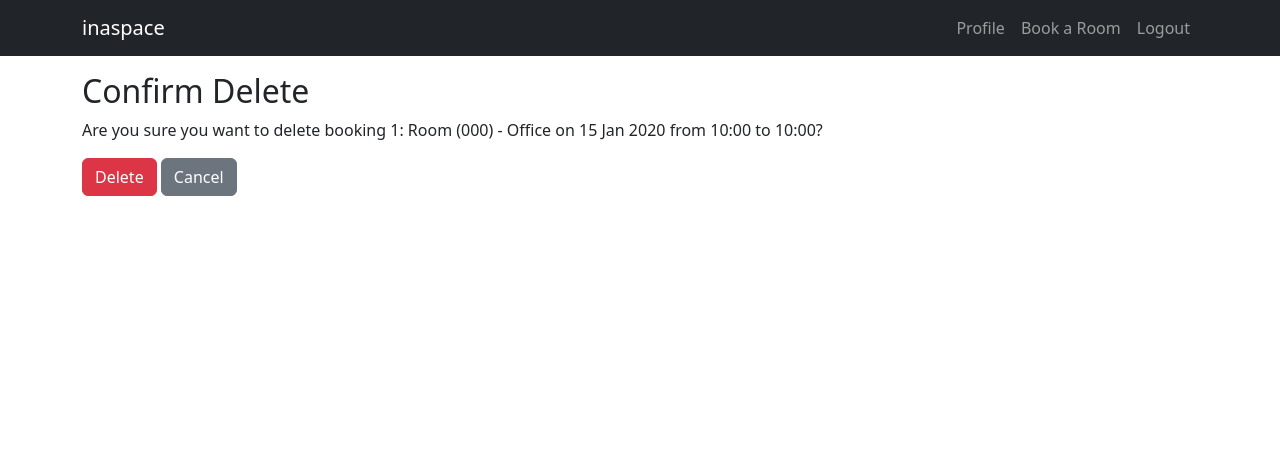
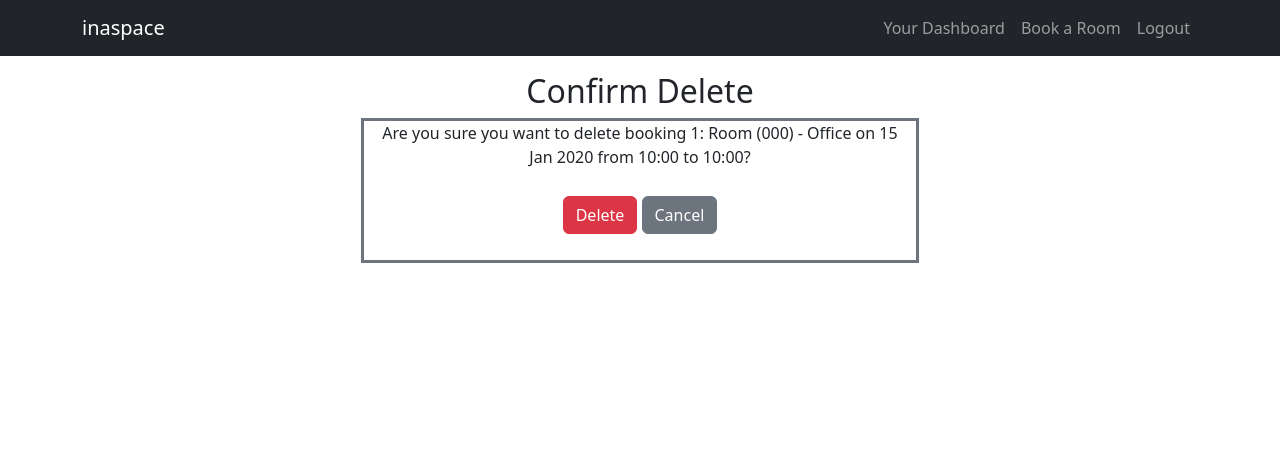
Before and after one commit to bengilbertcodes/inaspace, a Django app: page /delete/1/ in a window 1280 px wide. Shown: the top 462 px of the page. Run offline with Django 5.2, Linux system fonts and the light colour scheme; a user stored in the database is signed in; tables that the repository leaves empty hold one stand-in row (values such as "Sample post"); some libraries are stand-ins or nearby versions.

Commit message:
Add README images. Style Delete message and change 'Profile' to 'Dashboard'

```diff
--- a/bookings/templates/bookings/booking_confirm_delete.html
+++ b/bookings/templates/bookings/booking_confirm_delete.html
@@ -1,14 +1,21 @@
 {% extends "base.html" %}
 {% load static %}
 
+{% load crispy_forms_tags %}
+
 {% block content %}
 <div class="container">
+	<div class="text-center">
 		<h2 class="pt-3">Confirm Delete</h2>
+	</div>
+	<div class="container delete-container border border-3 border-secondary text-center">
 		<p>Are you sure you want to delete booking {{ booking.booking_id }}: Room {{ booking.room }} on {{ booking.date|date:"d M Y" }} from {{ booking.start_time|time:"H:i" }} to {{ booking.end_time|time:"H:i" }}?</p>
-	<form method="post">
+		<form class="form" method="post">
 			{% csrf_token %}
+			{{ form|crispy }}
 			<button type="submit" class="btn btn-danger">Delete</button>
 			<a href="{% url 'home' %}" class="btn btn-secondary">Cancel</a>
 		</form>
 	</div>
+</div>
 {% endblock %}
--- a/static/css/styles.css
+++ b/static/css/styles.css
@@ -106,3 +106,7 @@ a {
 .action-buttons {
 	font-size: small;
 }
+
+.delete-container {
+	width: 50%;
+}
--- a/templates/includes/header.html
+++ b/templates/includes/header.html
@@ -15,7 +15,7 @@
 				<ul class="navbar-nav ms-auto mb-2 mb-lg-0">
 					{% if request.user.is_authenticated %}
 					<li class="nav-item">
-						<a class="nav-link {% if url_name == 'home' %}active{% endif %}" href="{% url 'home' %}">Profile</a>
+						<a class="nav-link {% if url_name == 'home' %}active{% endif %}" href="{% url 'home' %}">Your Dashboard</a>
 					</li>
 					<li class="nav-item">
 						<a class="nav-link {% if url_name == 'booking' %}active{% endif %}" href="{% url 'booking' %}">Book a Room</a>
```
Also changed, not shown: inaspace/settings.py (+1 -10 lines), README.md, 10 other files. Lines whose indentation alone changed are shown as unchanged.
